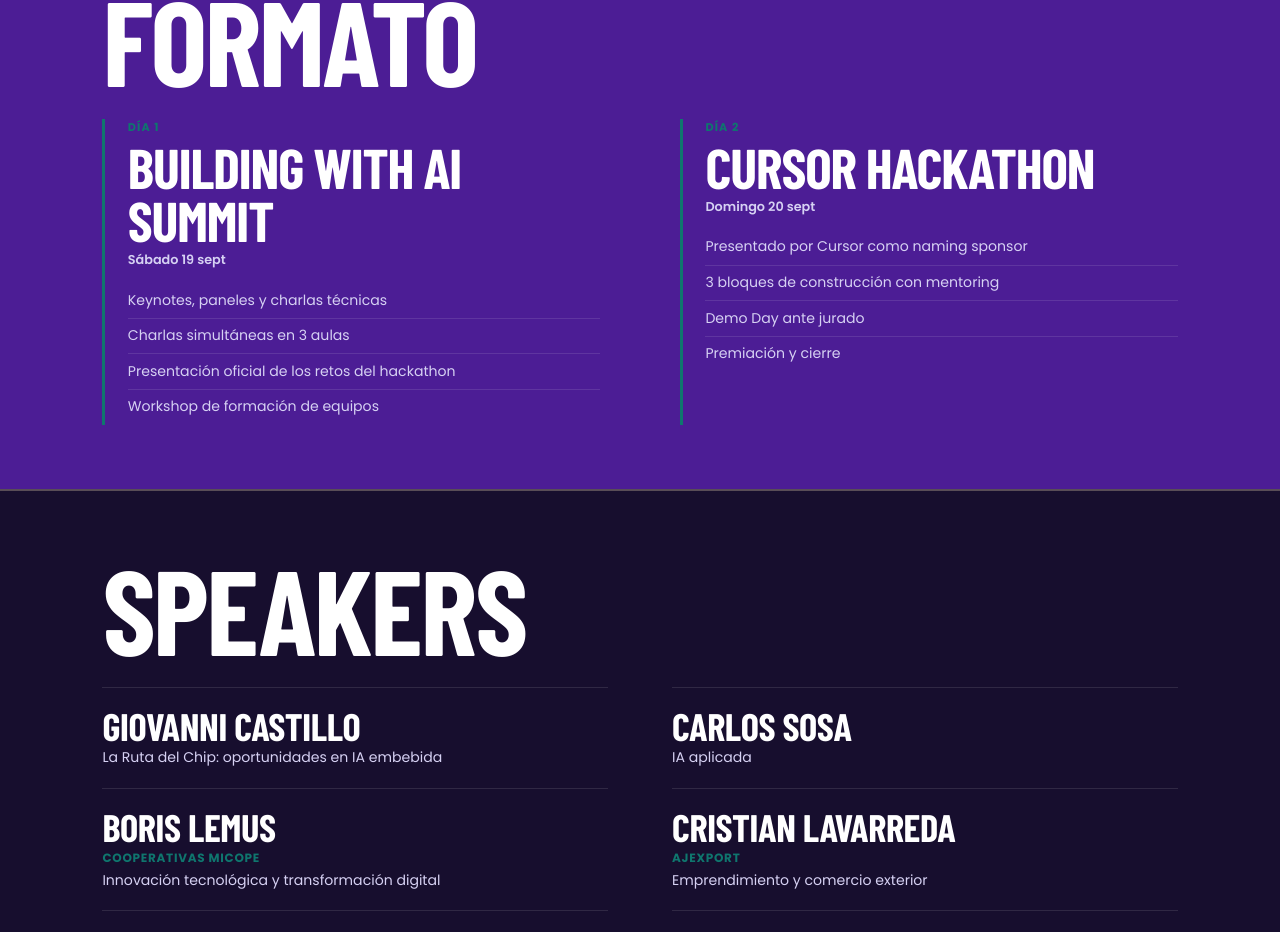
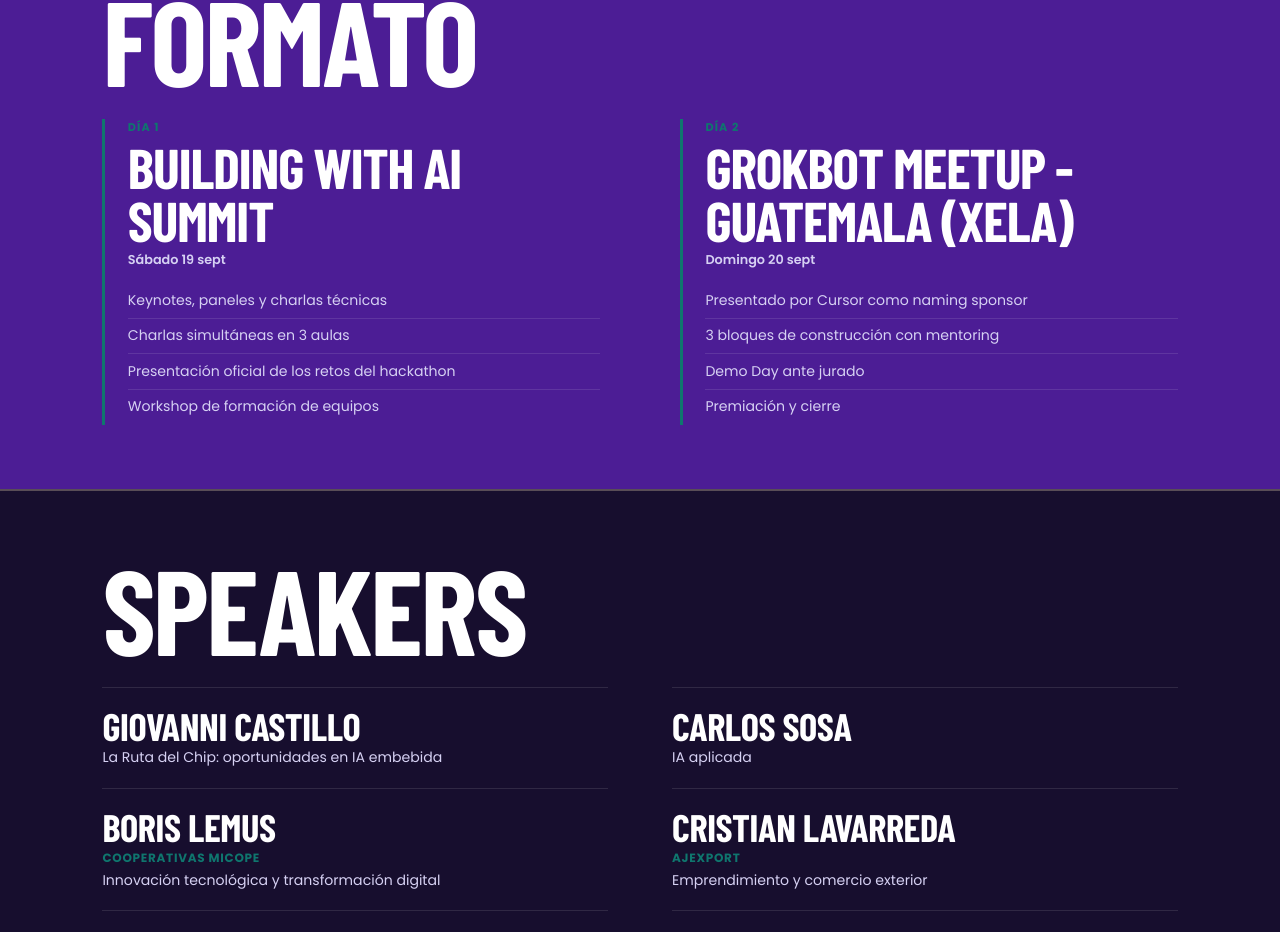
Before and after one commit to Eswin-Poroj/ai-builders-gt, a Next.js app: page / in a window 1280 px wide. Shown: the part 1513-2445 px from the top of the page. Built offline with nearby package versions, Linux system fonts and the light colour scheme; no server answers.

Commit message:
Update event title for Grokbot Meetup in Guatemala, reflecting the correct name and date for improved clarity.

```diff
--- a/src/content/event.ts
+++ b/src/content/event.ts
@@ -74,7 +74,7 @@ export const event: EventContent = {
       {
         id: "day-2",
         dateLabel: "Domingo 20 sept",
-        title: "Cursor Hackathon",
+        title: "Grokbot Meetup - Guatemala (Xela)",
         subtitle: "Día 2",
         bullets: [
           "Presentado por Cursor como naming sponsor",
```
